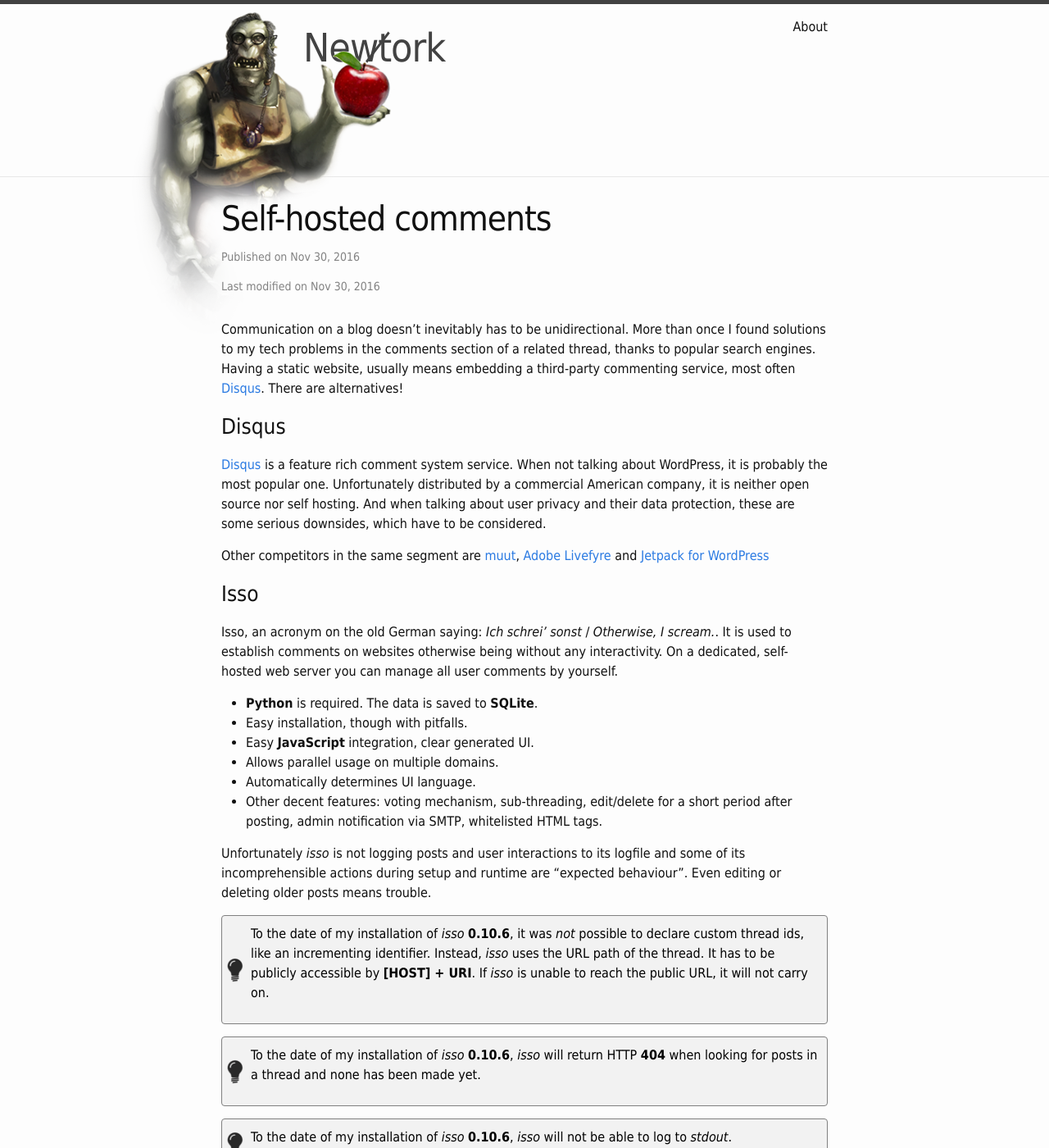
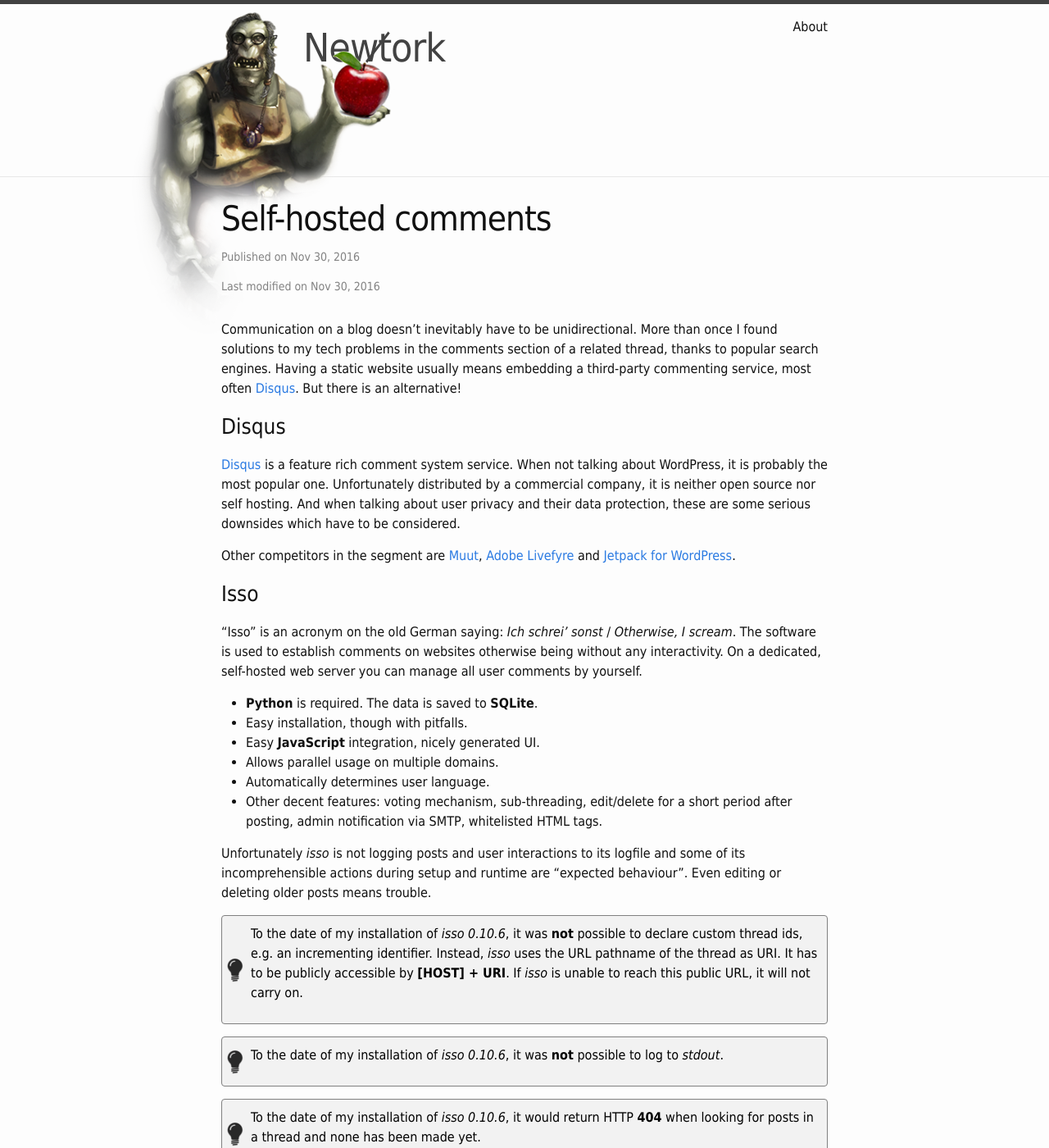
Before and after one commit to newtork/newtork.github.io, a Jekyll site: the page built from _posts/2016-11-30-Self-hosted-comments.md, in a window 1280 px wide and 1400 px high. Shown: the whole window at 82% size. Built offline with Jekyll 4.4.1, drawn with Linux system fonts in a browser that asks for light colours; a script that is not in the unit is left out; some of the changed text lies outside the part shown.

Commit message:
fixed typo

````diff
--- a/_posts/2016-11-30-Self-hosted-comments.md
+++ b/_posts/2016-11-30-Self-hosted-comments.md
@@ -9,44 +9,44 @@ categories: meta blog server
 excerpt_separator: <!--more-->
 ---
 
-Communication on a blog doesn't inevitably has to be unidirectional. More than once I found solutions to my tech problems in the comments section of a related thread, thanks to popular search engines. Having a static website, usually means embedding a third-party commenting service, most often [Disqus][disqus]. There are alternatives!
+Communication on a blog doesn't inevitably have to be unidirectional. More than once I found solutions to my tech problems in the comments section of a related thread, thanks to popular search engines. Having a static website usually means embedding a third-party commenting service, most often [Disqus][disqus]. But there is an alternative!
 
 <!--more-->
 
 ### Disqus ###
 
-[Disqus][disqus] is a feature rich comment system service. When not talking about WordPress, it is probably the most popular one. Unfortunately distributed by a commercial American company, it is neither open source nor self hosting. And when talking about user privacy and their data protection, these are some serious downsides, which have to be considered.
+[Disqus][disqus] is a feature rich comment system service. When not talking about WordPress, it is probably the most popular one. Unfortunately distributed by a commercial company, it is neither open source nor self hosting. And when talking about user privacy and their data protection, these are some serious downsides which have to be considered.
 
-Other competitors in the same segment are [muut][muut], [Adobe Livefyre][livefyre] and [Jetpack for WordPress][jetpack]
+Other competitors in the segment are [Muut][muut], [Adobe Livefyre][livefyre] and [Jetpack for WordPress][jetpack].
 
 
 ### Isso ###
 
-Isso, an acronym on the old German saying: *Ich schrei' sonst* / *Otherwise, I scream.*. It is used to establish comments on websites otherwise being without any interactivity. On a dedicated, self-hosted web server you can manage all user comments by yourself.
+"Isso" is an acronym on the old German saying: *Ich schrei' sonst* / *Otherwise, I scream*. The software is used to establish comments on websites otherwise being without any interactivity. On a dedicated, self-hosted web server you can manage all user comments by yourself.
 
  - **Python** is required. The data is saved to **SQLite**.
  - Easy installation, though with pitfalls.
- - Easy **JavaScript** integration, clear generated UI.
+ - Easy **JavaScript** integration, nicely generated UI.
  - Allows parallel usage on multiple domains.
- - Automatically determines UI language.
+ - Automatically determines user language.
  - Other decent features: voting mechanism, sub-threading, edit/delete for a short period after posting, admin notification via SMTP, whitelisted HTML tags.
 
 
 Unfortunately *isso* is not logging posts and user interactions to its logfile and some of its incomprehensible actions during setup and runtime are "expected behaviour". Even editing or deleting older posts means trouble.
 
 {% include tags/hint-start.html %}
-To the date of my installation of *isso* **0.10.6**, it was *not* possible to declare custom thread ids, like an incrementing identifier. Instead, *isso* uses the URL path of the thread. It has to be publicly accessible by **[HOST] + URI**. If *isso* is unable to reach the public URL, it will not carry on.
+To the date of my installation of *isso 0.10.6*, it was **not** possible to declare custom thread ids, e.g. an incrementing identifier. Instead, *isso* uses the URL pathname of the thread as URI. It has to be publicly accessible by **[HOST] + URI**. If *isso* is unable to reach this public URL, it will not carry on.
 {% include tags/hint-end.html %}
 
 {% include tags/hint-start.html %}
-To the date of my installation of *isso* **0.10.6**, *isso* will return HTTP **404** when looking for posts in a thread and none has been made yet.
+To the date of my installation of *isso 0.10.6*, it was **not** possible to log to *stdout*.
 {% include tags/hint-end.html %}
 
 {% include tags/hint-start.html %}
-To the date of my installation of *isso* **0.10.6**, *isso* will not be able to log to *stdout*.
+To the date of my installation of *isso 0.10.6*, it would return HTTP **404** when looking for posts in a thread and none has been made yet.
 {% include tags/hint-end.html %}
 
-As my website is running on [Apache][https://httpd.apache.org/], I used *VirtualHost* configurations like the ones below:
+Although these are some serious flaws, yet I'm happy to have it running on my infrastructure on my terms and configuration. As my website is currently running on [Apache][apache], I used *VirtualHost* configurations like the ones below:
 
 ```
 <VirtualHost *:80>
@@ -80,9 +80,10 @@ As my website is running on [Apache][https://httpd.apache.org/], I used *Virtual
 </VirtualHost>
 ```
 
-By default, accessing the comments is happening with SSL, obviously for privacy reasons.
+By default, accessing the comments is happening with SSL. This is obviously for privacy reasons.
 
 [disqus]: https://disqus.com/
 [muut]: https://muut.com
 [livefyre]: http://www.adobe.com/marketing-cloud/enterprise-content-management/ugc-content-platform.html
 [jetpack]: https://jetpack.com/
+[apache]: https://httpd.apache.org/
````
